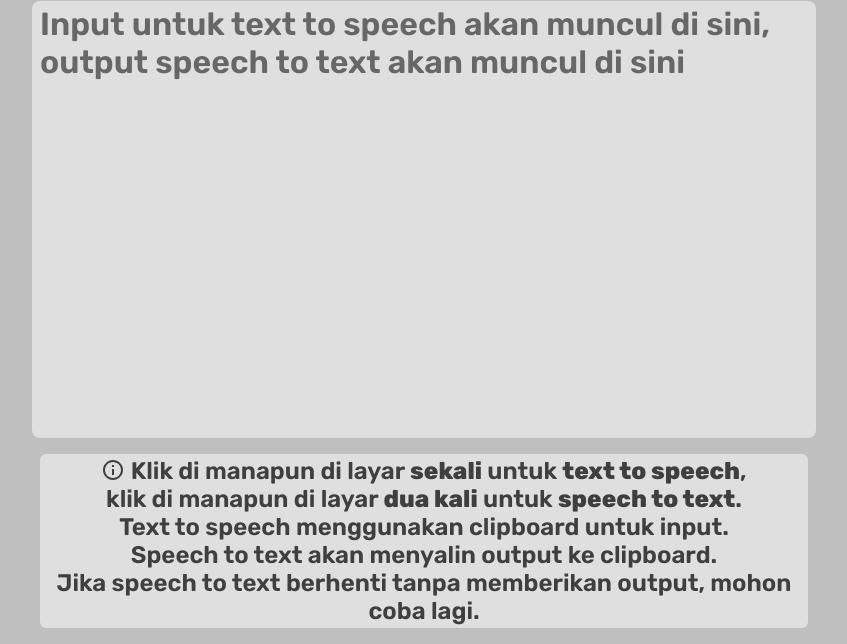
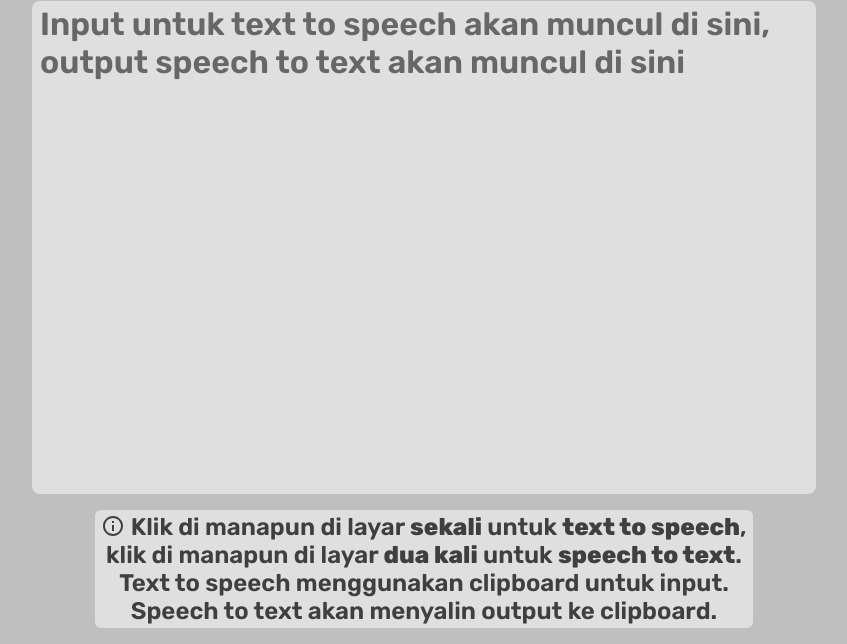
Before and after one commit to MKinanA/tts-stt, a plain HTML site: page index.html in a window 1280 px wide. Shown: the part 156-800 px from the top of the page, without its empty margins (216-1063 px from the left). Drawn offline with Linux system fonts and the light colour scheme.

Commit message:
modified info-text

```diff
--- a/index.html
+++ b/index.html
@@ -24,8 +24,7 @@
                 <span id="input-type" style="text-transform: capitalize;">klik</span> di manapun di layar <b>sekali</b> untuk <b>text to speech</b>,<br>
                 <span id="input-type">klik</span> di manapun di layar <b>dua kali</b> untuk <b>speech to text</b>.<br>
                 Text to speech menggunakan clipboard untuk input.<br>
-                Speech to text akan menyalin output ke clipboard.<br>
-                Jika speech to text berhenti tanpa memberikan output, mohon coba lagi.
+                Speech to text akan menyalin output ke clipboard.
             </span>
         </p>
     </main>
```
